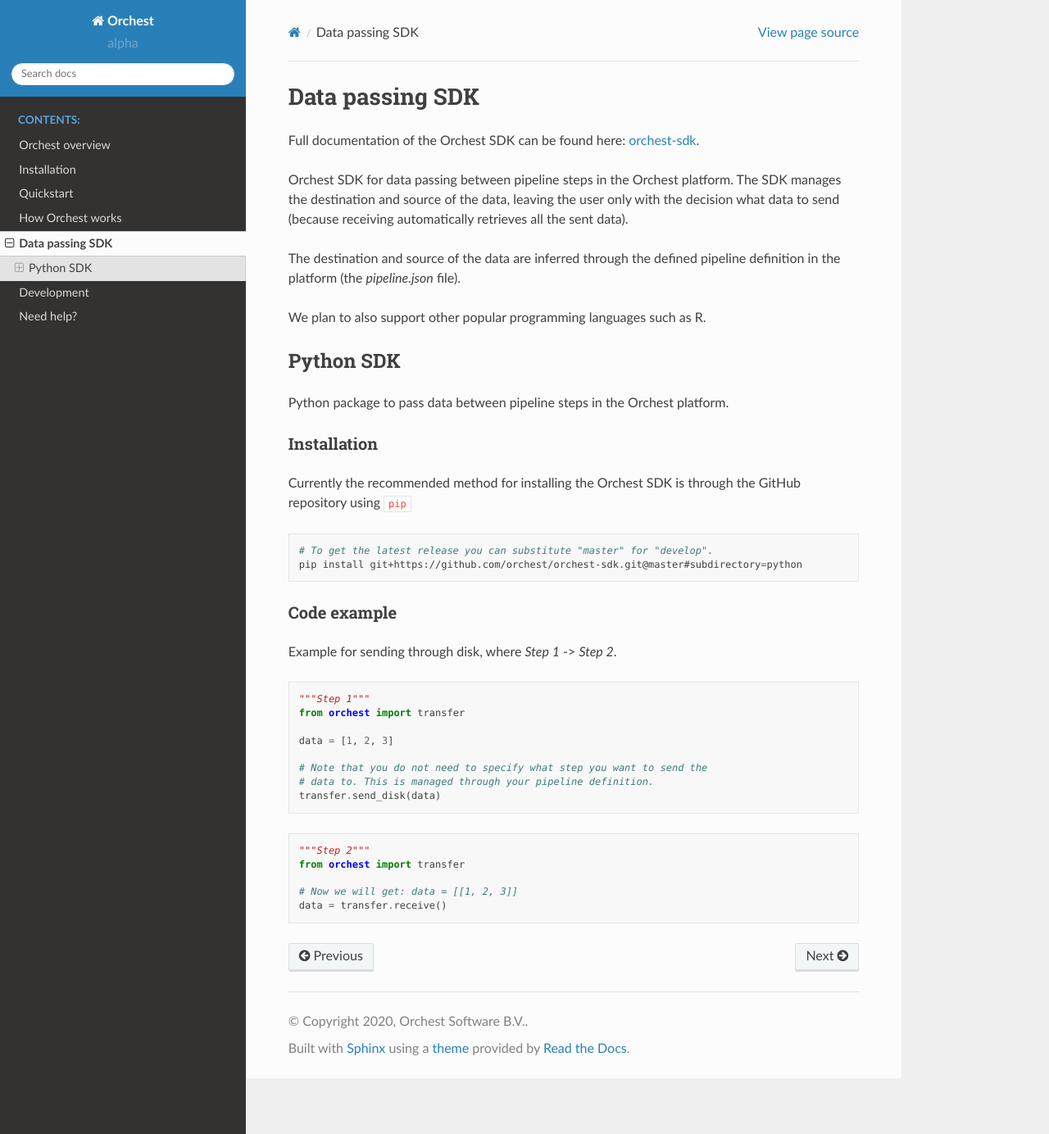
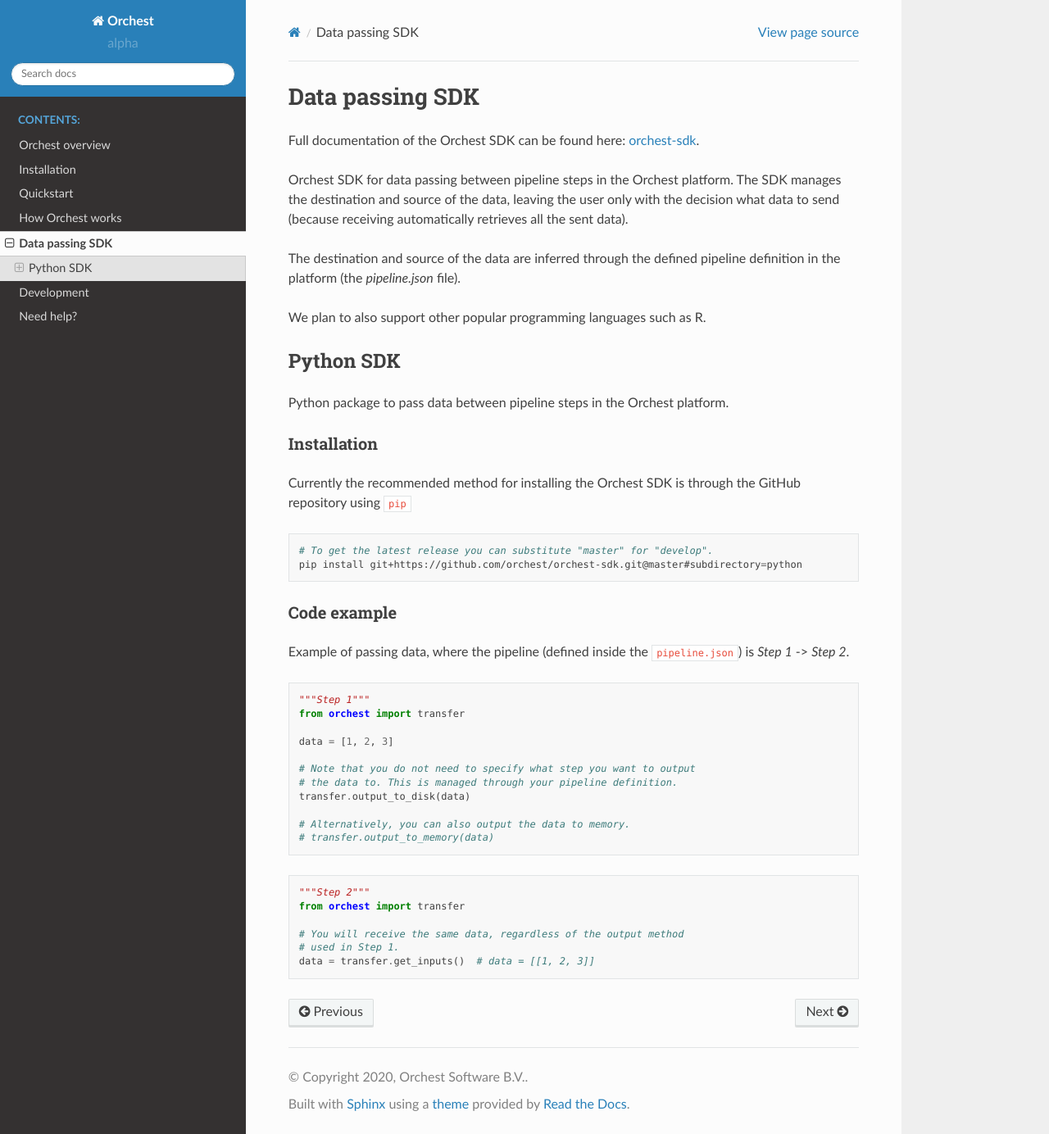
Before and after one commit to ReactExpert918/orchest, a Sphinx documentation site: the page built from docs/source/sdk.rst, in a window 1280 px wide and 1384 px high. Shown: the whole window at 82% size. Built offline with Sphinx 7.4.7 and the Read the Docs theme 2.0.0, drawn with Linux system fonts in a browser that asks for light colours.

Commit message:
Update docs for sdk to new API

```diff
--- a/docs/source/sdk.rst
+++ b/docs/source/sdk.rst
@@ -31,7 +31,8 @@
 
 Code example
 ~~~~~~~~~~~~
-Example for sending through disk, where `Step 1` -> `Step 2`.
+Example of passing data, where the pipeline (defined inside the :code:`pipeline.json`) is
+`Step 1` -> `Step 2`.
 
 .. code-block:: python
 
@@ -40,9 +41,12 @@
 
    data = [1, 2, 3]
 
-   # Note that you do not need to specify what step you want to send the
-   # data to. This is managed through your pipeline definition.
-   transfer.send_disk(data)
+   # Note that you do not need to specify what step you want to output
+   # the data to. This is managed through your pipeline definition.
+   transfer.output_to_disk(data)
+
+   # Alternatively, you can also output the data to memory.
+   # transfer.output_to_memory(data)
 
 
 .. code-block:: python
@@ -50,5 +54,6 @@
    """Step 2"""
    from orchest import transfer
 
-   # Now we will get: data = [[1, 2, 3]]
-   data = transfer.receive()
+   # You will receive the same data, regardless of the output method
+   # used in Step 1.
+   data = transfer.get_inputs()  # data = [[1, 2, 3]]
```
